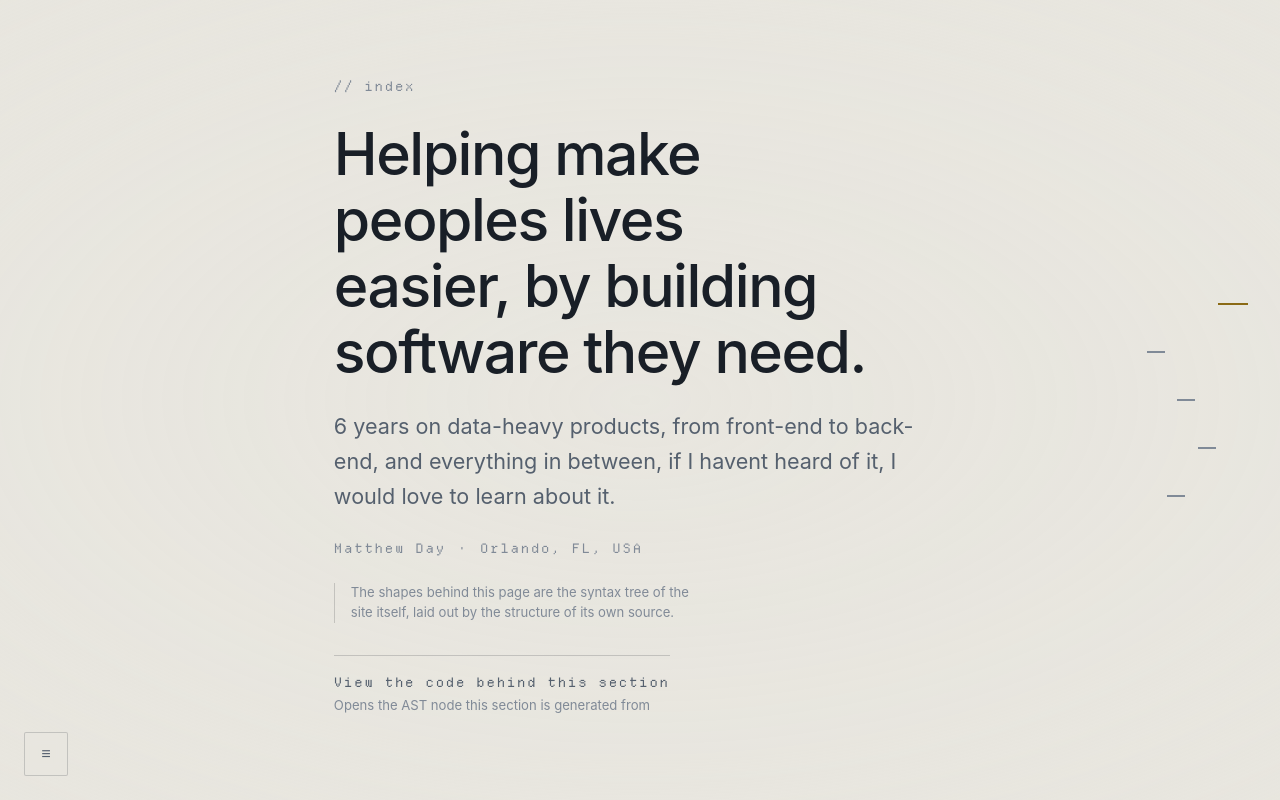
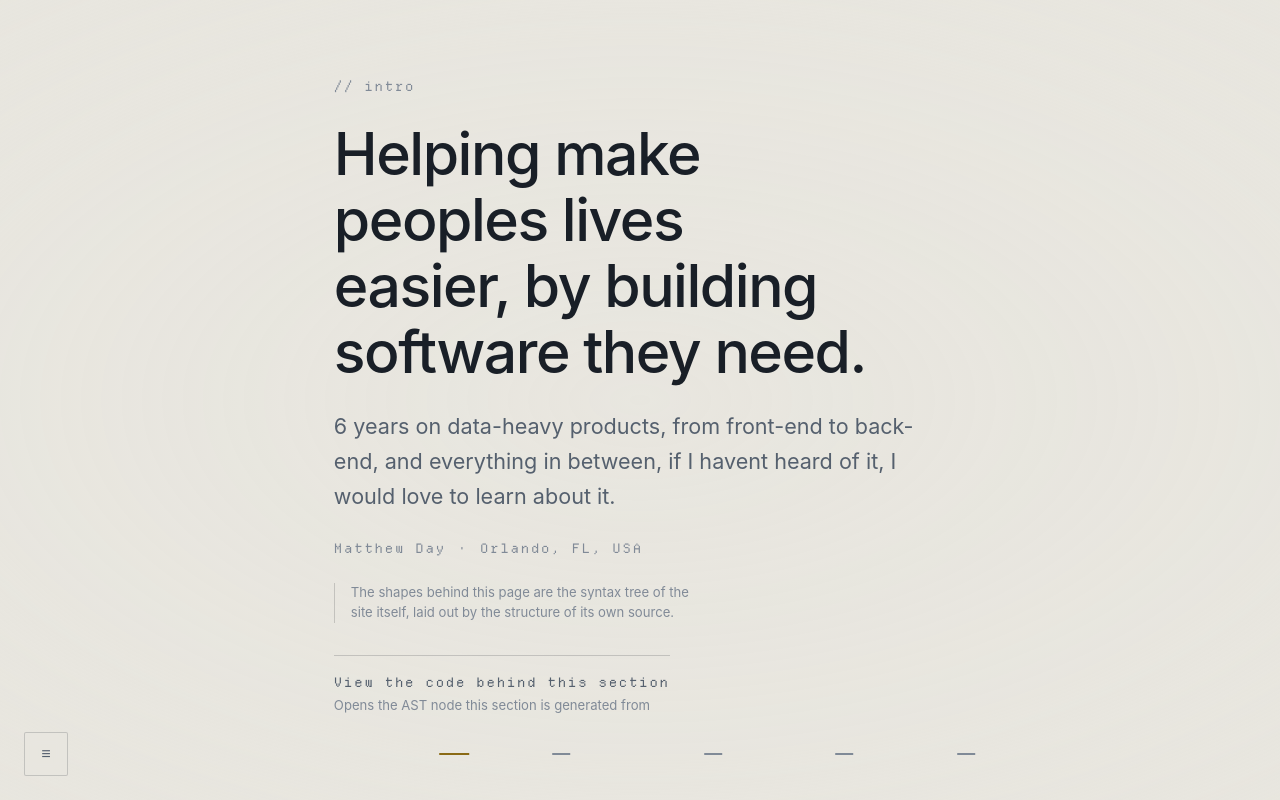
Before and after one commit to D4YonSoundcloud/portfolio-2026, a React (Vite) app: page / in a window 1280 px wide. Built offline with nearby package versions, Linux system fonts and the light colour scheme; no server answers.

Commit message:
more content changes, swapped experience and project positioning, changed default scrolling to be vertical

```diff
--- a/src/App.tsx
+++ b/src/App.tsx
@@ -43,8 +43,8 @@ export function App(): ReactNode {
           {[
             <Hero key="hero" />,
             <About key="about" />,
+            <Experience key="experience" />,
             <Projects key="projects" />,
-            <Experience key="experience" />,
             <Contact key="contact" />,
           ]}
         </FocusTrack>
--- a/src/sections/Experience.tsx
+++ b/src/sections/Experience.tsx
@@ -13,7 +13,7 @@ import styles from './Experience.module.css';
  */
 export function Experience(): ReactNode {
   return (
-    <SectionShell index={3}>
+    <SectionShell index={2}>
       <ol className={styles.timeline}>
         {experience.map((role) => (
           <li key={`${role.org}-${role.period}`} className={styles.role}>
--- a/src/sections/Projects.module.css
+++ b/src/sections/Projects.module.css
@@ -42,7 +42,7 @@
 .row {
   display: grid;
   grid-template-columns: 5.5rem 1fr;
-  gap: var(--space-3);
+  gap: var(--space-5);
   align-items: baseline;
 }
 
--- a/src/sections/Projects.tsx
+++ b/src/sections/Projects.tsx
@@ -15,7 +15,7 @@ import styles from './Projects.module.css';
  */
 export function Projects(): ReactNode {
   return (
-    <SectionShell index={2} wide>
+    <SectionShell index={3} wide>
       <ol className={styles.list}>
         {projects.map((project) => (
           <li key={project.name} className={styles.project}>
--- a/src/sections/content.ts
+++ b/src/sections/content.ts
@@ -56,7 +56,7 @@ export const about = {
     { key: 'Currently', value: 'Senior Engineer, Consultant' },
     { key: 'Based in', value: profile.location },
     { key: 'Working in', value: 'TypeScript, React, Node + many more' },
-    { key: 'Open to', value: 'Mid/Senior Level IC roles + Consultancing' },
+    { key: 'Open to', value: 'Mid/Senior Level IC roles + Consulting' },
   ],
 } as const;
 
--- a/src/sections/sections.ts
+++ b/src/sections/sections.ts
@@ -21,7 +21,7 @@ export interface SectionDef {
 export const SECTIONS = [
   {
     id: 'hero',
-    label: '// index',
+    label: '// intro',
     announceLabel: 'Introduction',
     clusterPath: 'src/App.tsx',
   },
@@ -32,16 +32,16 @@ export const SECTIONS = [
     clusterPath: 'src/design',
   },
   {
+    id: 'experience',
+    label: '// experience',
+    announceLabel: 'Experience',
+    clusterPath: 'src/ast-pipeline',
+  },
+  {
     id: 'projects',
     label: '// projects',
     announceLabel: 'Projects',
     clusterPath: 'src/scene',
-  },
-  {
-    id: 'experience',
-    label: '// experience',
-    announceLabel: 'Experience',
-    clusterPath: 'src/ast-pipeline',
   },
   {
     id: 'contact',
--- a/src/store/sceneStore.ts
+++ b/src/store/sceneStore.ts
@@ -128,7 +128,7 @@ export const useSceneStore = create<SceneStore>((set, get) => ({
     : readStored<TransitionMode>(
         TRANSITION_KEY,
         ['horizontal', 'vertical', 'off'],
-        'horizontal',
+        'vertical',
       ),
 
   themeMode: readStored<ThemeMode>(THEME_KEY, ['dark', 'light', 'system'], 'system'),
```
